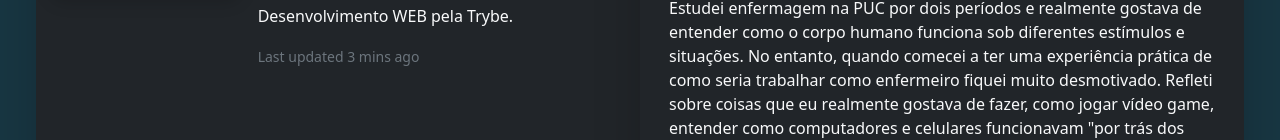
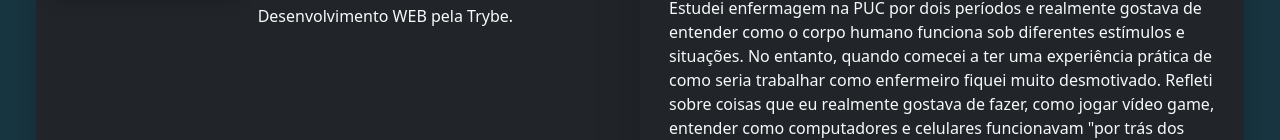
Before and after one commit to jpvsouza/itsme, a React (Create React App) app: page / in a window 1280 px wide. Shown: the part 275-415 px from the top of the page. Built offline with nearby package versions, Linux system fonts and the light colour scheme.

Commit message:
verificacao

```diff
--- a/src/components/Resume.jsx
+++ b/src/components/Resume.jsx
@@ -13,7 +13,7 @@
           <p class="card-text">Brasileiro, 30 anos, natural de Belo Horizonte/MG e atualmente residente na mesma cidade.
 Graduado em Sistemas de Informação pela Pontifícia Universidade Católica de Minas Gerais.
 Estudante de Desenvolvimento WEB pela Trybe.</p>
-          <p class="card-text"><small class="text-muted">Last updated 3 mins ago</small></p>
+          {/* <p class="card-text"><small class="text-muted">Last updated 3 mins ago</small></p> */}
         </div>
       </div>
     </div>
```
